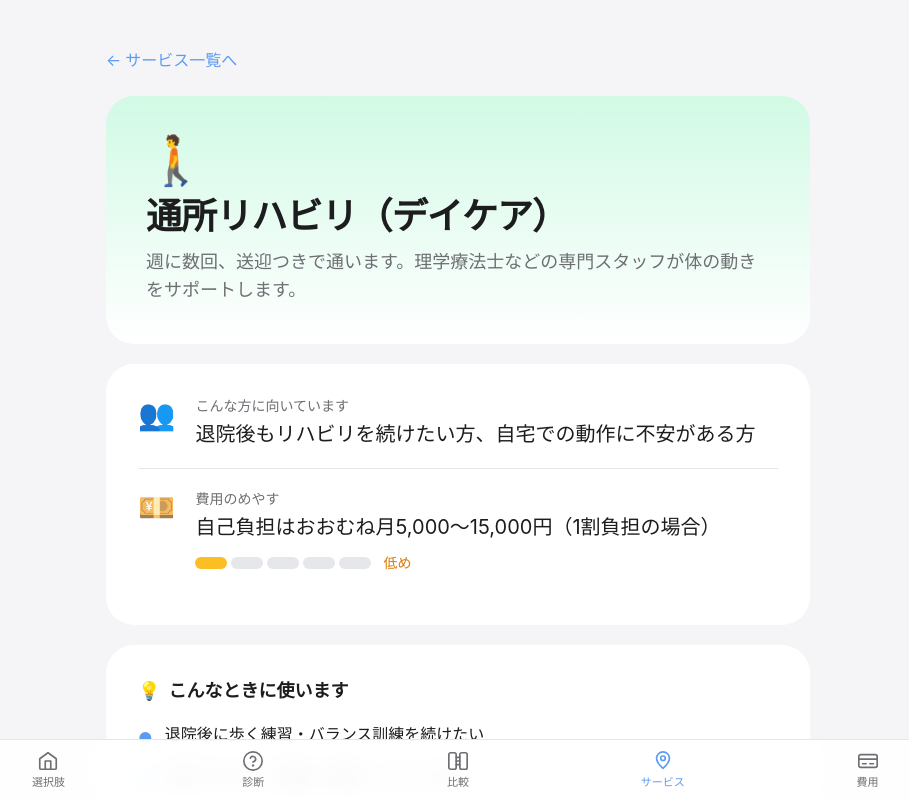
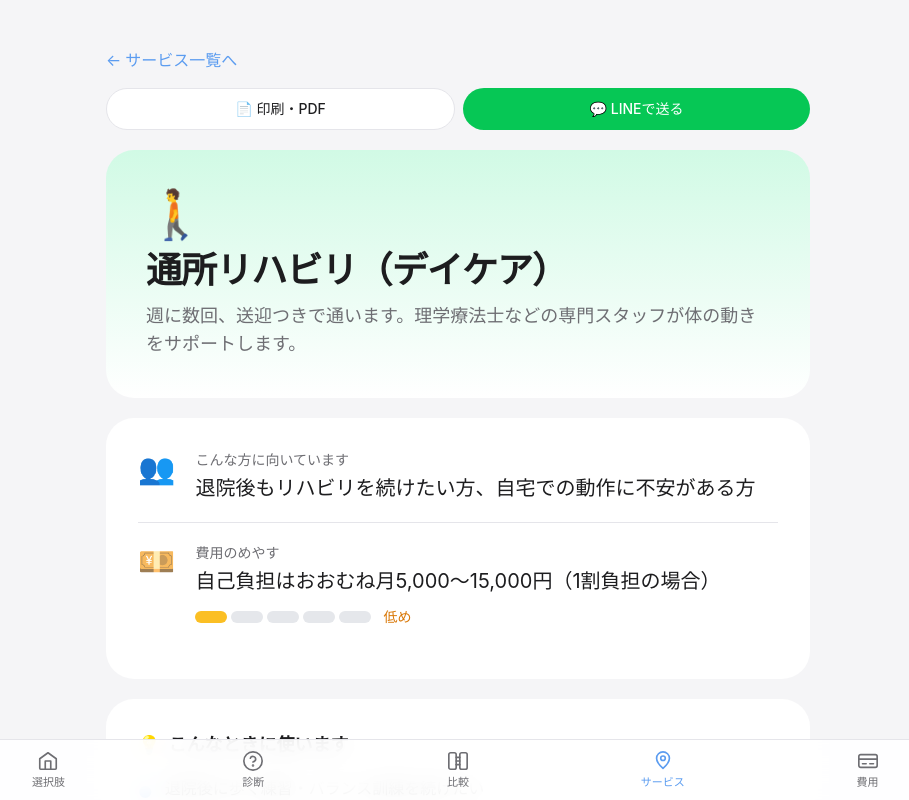
Before and after one commit to akihiroishimoto7-web/kazokusupport, a Next.js app: page /services/daycare-rehab in a window 1280 px wide. Shown: the top 800 px of the page, without its empty margins (182-1091 px from the left). Built offline with nearby package versions, Linux system fonts and the light colour scheme.

Commit message:
feat: C-3 add quick print/LINE share bar at top of detail pages

```diff
--- a/app/options/[slug]/page.tsx
+++ b/app/options/[slug]/page.tsx
@@ -3,6 +3,7 @@ import { notFound } from "next/navigation";
 import InfoRow from "@/components/InfoRow";
 import CostBar from "@/components/CostBar";
 import ShareButtons from "@/components/ShareButtons";
+import QuickShareBar from "@/components/QuickShareBar";
 import { OPTIONS } from "@/lib/data";
 
 export function generateStaticParams() {
@@ -17,11 +18,14 @@ export default function OptionDetailPage({ params }: { params: { slug: string }
     <main className="min-h-screen px-5 sm:px-8 py-8 sm:py-12 max-w-3xl mx-auto">
 
       {/* 戻る（印刷非表示） */}
-      <nav className="no-print mb-6">
+      <nav className="no-print mb-4">
         <Link href="/" className="text-accent text-base inline-flex items-center">
           <span className="mr-1">←</span> もどる
         </Link>
       </nav>
+
+      {/* 上部クイック共有バー */}
+      <QuickShareBar title={option.title} />
 
       {/* タイトルカード */}
       <header className={`print-page rounded-3xl bg-gradient-to-b ${option.accent}
--- a/app/services/[slug]/page.tsx
+++ b/app/services/[slug]/page.tsx
@@ -2,6 +2,7 @@ import Link from "next/link";
 import { notFound } from "next/navigation";
 import CostBar from "@/components/CostBar";
 import ShareButtons from "@/components/ShareButtons";
+import QuickShareBar from "@/components/QuickShareBar";
 import { SERVICES } from "@/lib/data";
 
 export function generateStaticParams() {
@@ -16,11 +17,14 @@ export default function ServiceDetailPage({ params }: { params: { slug: string }
     <main className="min-h-screen px-5 sm:px-8 py-8 sm:py-12 max-w-3xl mx-auto">
 
       {/* 戻る */}
-      <nav className="no-print mb-6">
+      <nav className="no-print mb-4">
         <Link href="/services" className="text-accent text-base inline-flex items-center">
           <span className="mr-1">←</span> サービス一覧へ
         </Link>
       </nav>
+
+      {/* 上部クイック共有バー */}
+      <QuickShareBar title={service.name} />
 
       {/* タイトルカード */}
       <header className={`print-page rounded-3xl bg-gradient-to-b ${service.accent}
--- /dev/null
+++ b/components/QuickShareBar.tsx
@@ -0,0 +1,39 @@
+"use client";
+
+export default function QuickShareBar({ title }: { title: string }) {
+  const handlePrint = () => {
+    document.getElementById("kazoku-share")?.scrollIntoView({ behavior: "smooth" });
+    window.dispatchEvent(new Event("kazoku-open-share"));
+  };
+
+  const handleLine = () => {
+    const url  = window.location.href;
+    const text = `${title}についての説明をご家族と共有します`;
+    window.open(
+      `https://social-plugins.line.me/lineit/share?url=${encodeURIComponent(url)}&text=${encodeURIComponent(text)}`,
+      "_blank",
+      "noopener,noreferrer"
+    );
+  };
+
+  return (
+    <div className="no-print flex gap-2 mb-5">
+      <button
+        onClick={handlePrint}
+        className="flex-1 inline-flex items-center justify-center gap-1.5
+                   rounded-full border border-line bg-white text-ink py-2.5 text-sm font-medium
+                   hover:bg-gray-50 transition"
+      >
+        📄 印刷・PDF
+      </button>
+      <button
+        onClick={handleLine}
+        className="flex-1 inline-flex items-center justify-center gap-1.5
+                   rounded-full bg-[#06C755] text-white py-2.5 text-sm font-medium
+                   hover:opacity-90 transition"
+      >
+        💬 LINEで送る
+      </button>
+    </div>
+  );
+}
--- a/components/ShareButtons.tsx
+++ b/components/ShareButtons.tsx
@@ -36,6 +36,13 @@ export default function ShareButtons({ title }: { title: string }) {
     } catch { /* ignore */ }
   }, []);
 
+  // 上部クイックバーからの「印刷パネルを開く」要求を受け取る
+  useEffect(() => {
+    const openPanel = () => setOpen(true);
+    window.addEventListener("kazoku-open-share", openPanel);
+    return () => window.removeEventListener("kazoku-open-share", openPanel);
+  }, []);
+
   // 病院名が変わるたびに保存
   const handleHospitalChange = (value: string) => {
     setHospital(value);
@@ -68,7 +75,7 @@ export default function ShareButtons({ title }: { title: string }) {
     <>
       <div ref={headerRef} className="hidden print:block" />
 
-      <div className="no-print space-y-3">
+      <div id="kazoku-share" className="no-print space-y-3 scroll-mt-6">
         <button
           onClick={() => setOpen(!open)}
           className="w-full rounded-full border border-line bg-white text-ink py-4 text-base font-medium
```
